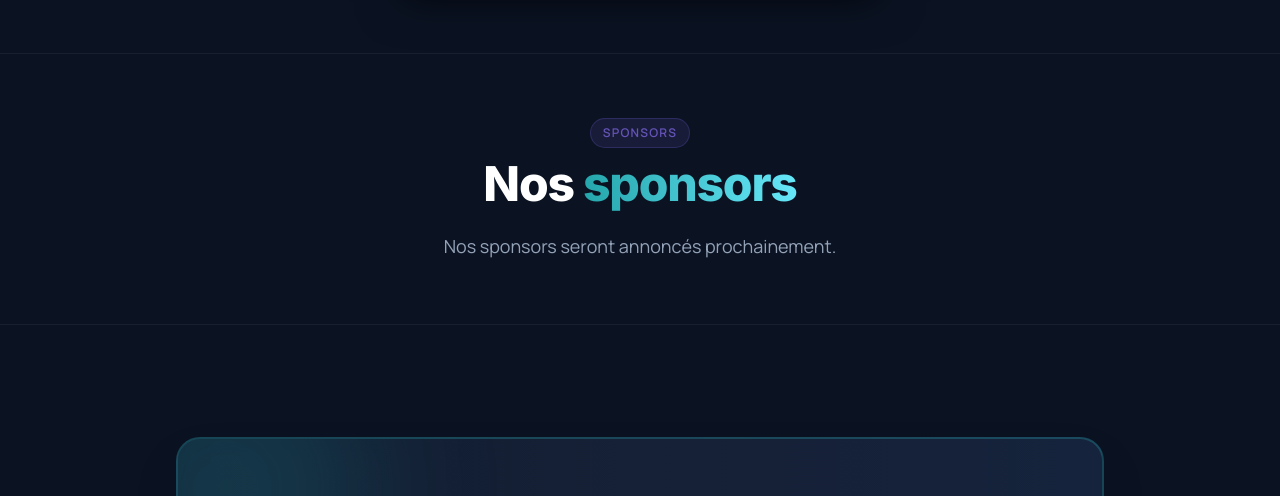
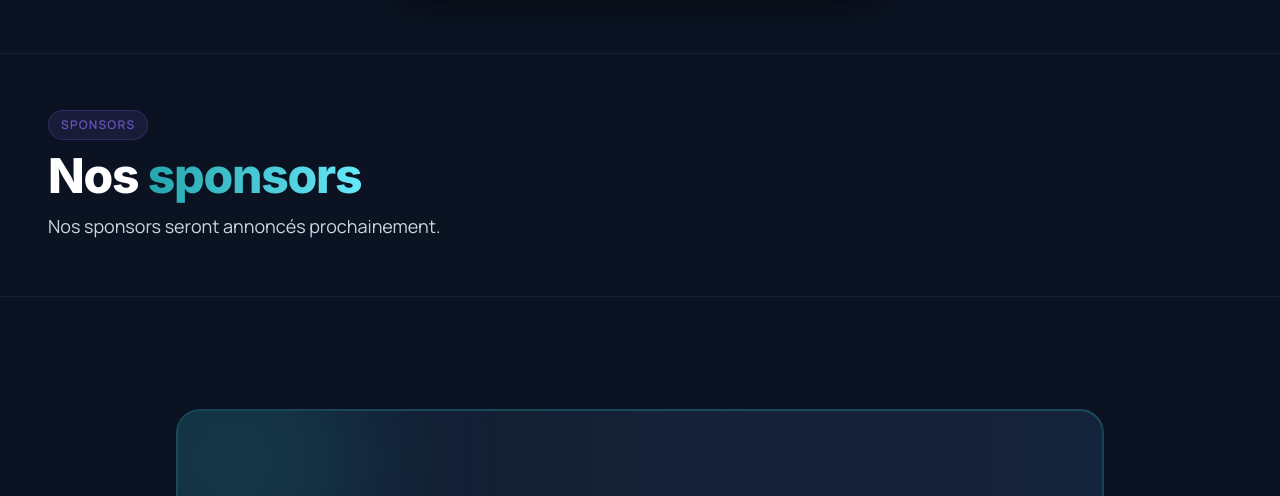
Before and after one commit to mesbahimohammedyassirsolicode-star/soliways, a website: page frontend/index.html in a window 1280 px wide. Shown: the part 6719-7215 px from the top of the page. Drawn offline with nearby package versions, Linux system fonts and the light colour scheme.

```diff
--- a/frontend/index.html
+++ b/frontend/index.html
@@ -749,13 +749,13 @@
     </section>
 
     <!-- SECTION: Nos sponsors -->
-    <section id="sponsors" class="py-12 sm:py-16 relative bg-[#0d1424]/75 border-y border-white/5">
-      <div class="max-w-7xl mx-auto px-6 sm:px-12 space-y-6 text-center">
-        <div class="max-w-3xl mx-auto space-y-3">
+    <section id="sponsors" class="py-14 sm:py-18 relative bg-[#0d1424]/75 border-y border-white/5">
+      <div class="max-w-7xl mx-auto px-6 sm:px-12 space-y-8">
+        <div class="max-w-3xl space-y-3">
           <div class="inline-flex items-center gap-2 px-3 py-1.5 rounded-full text-xs font-semibold bg-accent/15 text-accent border border-accent/30 uppercase tracking-widest">Sponsors</div>
           <h2 class="font-heading text-3xl sm:text-4xl lg:text-5xl font-extrabold text-white tracking-tight">Nos <span class="text-transparent bg-clip-text bg-gradient-to-r from-primary to-cyan-300">sponsors</span></h2>
+          <p class="text-slate-300 text-base sm:text-lg">Nos sponsors seront annoncés prochainement.</p>
         </div>
-        <p class="text-slate-400 text-base sm:text-lg">Nos sponsors seront annoncés prochainement.</p>
       </div>
     </section>
 
```
Also changed, not shown: frontend/en.html (+4 -4 lines), frontend/assets/css/app.css.
